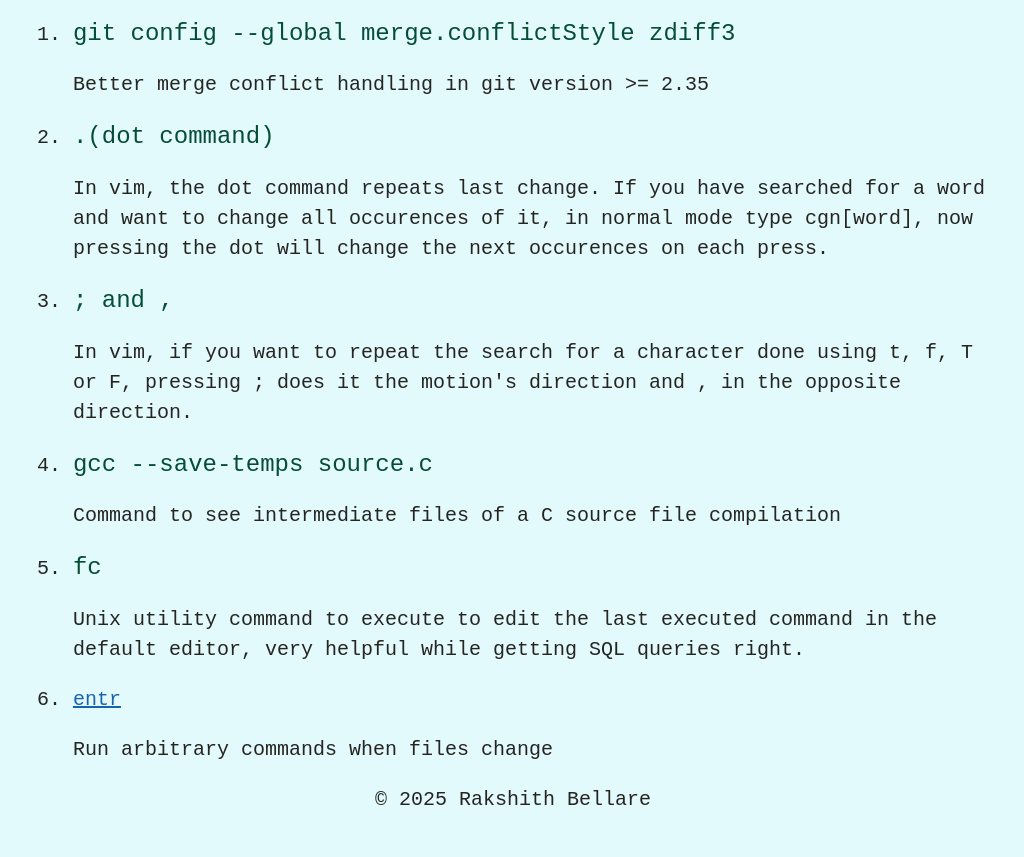
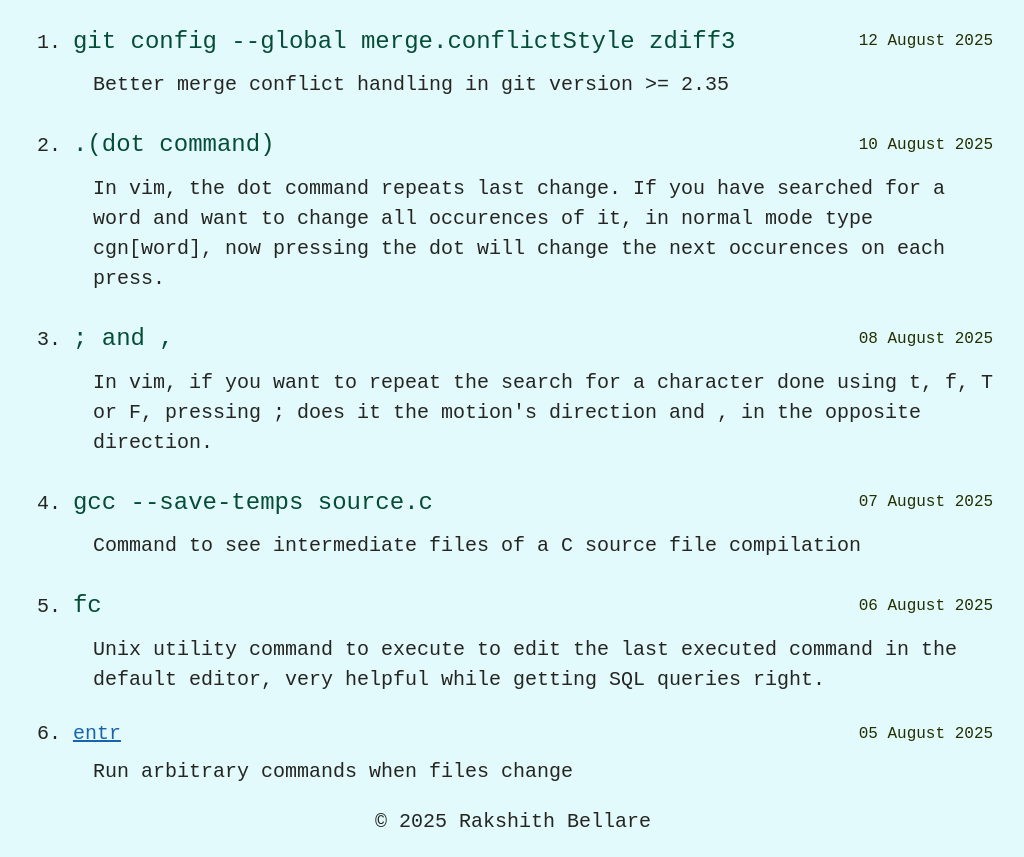
Before and after one commit to RakshithNM/til, a plain HTML site: page index.html in a window 1280 px wide. Shown: the part 186-1043 px from the top of the page, without its empty margins (127-1151 px from the left). Before the commit the page ends 1021 px from the top, so only its background shows below. Drawn offline with Linux system fonts and the light colour scheme.

Commit message:
Some color changes

```diff
--- a/index.html
+++ b/index.html
@@ -46,6 +46,7 @@
         --text-color-1: #3D4D04;
         --text-color-3: #663500;
         --text-color-4: #054D37;
+        --text-color-5: #232F00;
         --link-text-color: #1864AB;
         color-scheme: light dark; /* allow either by default */
       }
@@ -56,6 +57,7 @@
           --text-color-1: rgb(145, 167, 255);
           --text-color-3: rgb(247, 202, 158);
           --text-color-4: rgb(150, 242, 215);
+          --text-color-5: #00B4F4;
           --link-text-color: rgb(216, 245, 162);
         }
       }
@@ -66,6 +68,7 @@
         --text-color-1: #3D4D04;
         --text-color-3: #663500;
         --text-color-4: #054D37;
+        --text-color-5: #232F00;
         --link-text-color: #1864AB;
         color-scheme: light;
       }
@@ -75,6 +78,7 @@
         --text-color-1: rgb(145, 167, 255);
         --text-color-3: rgb(247, 202, 158);
         --text-color-4: rgb(150, 242, 215);
+        --text-color-5: #00B4F4;
         --link-text-color: rgb(216, 245, 162);
         color-scheme: dark;
       }
@@ -112,6 +116,13 @@
         line-height: 1.4;
         margin: 0.5rem 0;
         color: var(--text-color-4);
+      }
+      time {
+        font-size: clamp(0.75rem, 2vw, 1rem);
+        font-weight: 400;
+        line-height: 1.4;
+        margin: 0.5rem 0;
+        color: var(--text-color-5);
       }
       a {
         color: var(--link-text-color);
@@ -192,29 +203,43 @@
         });
       })();
     </script>
-
     <script>
       fetch('data.json')
         .then(response => response.json())
         .then(data => {
           const dataElement = document.getElementById('data');
-          if(dataElement) {
-            for(const til of data) {
+          if (dataElement) {
+            for (const til of data) {
               const listItem = document.createElement('li');
-              if(til.link && til.link.length > 0) {
-                const link = document.createElement('a');
-                link.href = til.link;
-                link.textContent = til.title;
-                link.target = '_blank'
-                listItem.appendChild(link);
+
+              let titleElement;
+              if (til.link && til.link.length > 0) {
+                titleElement = document.createElement('a');
+                titleElement.href = til.link;
+                titleElement.textContent = til.title;
+                titleElement.target = '_blank';
+              } else {
+                titleElement = document.createElement('h4');
+                titleElement.textContent = til.title;
               }
-              else {
-                const h4 = document.createElement('h4');
-                h4.textContent = til.title;
-                listItem.appendChild(h4);
-              }
+
+              const date = document.createElement('time');
+              date.dateTime = til.date;
+              date.textContent = til.date;
+
+              const inner = document.createElement('div');
+              inner.style.display = 'flex';
+              inner.style.alignItems = 'center';
+              inner.style.gap = '10px';
+              inner.appendChild(titleElement);
+              inner.appendChild(date);
+
+              listItem.appendChild(inner);
+
               const p = document.createElement('p');
               p.textContent = til.explanation;
+              p.style.marginLeft = '20px'; // indent explanation a bit
+              p.style.marginTop = '4px';
               listItem.appendChild(p);
 
               dataElement.appendChild(listItem);
```
